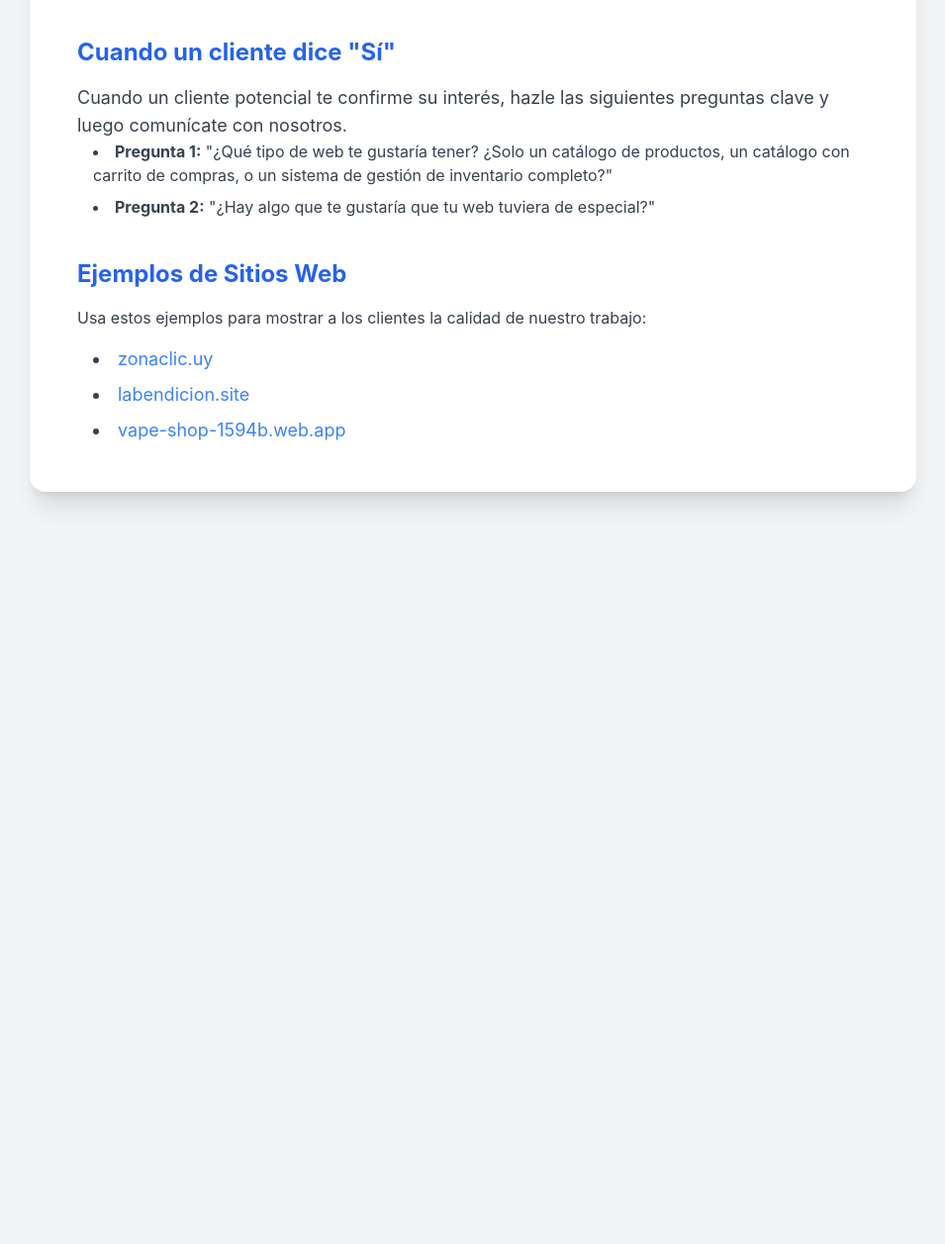
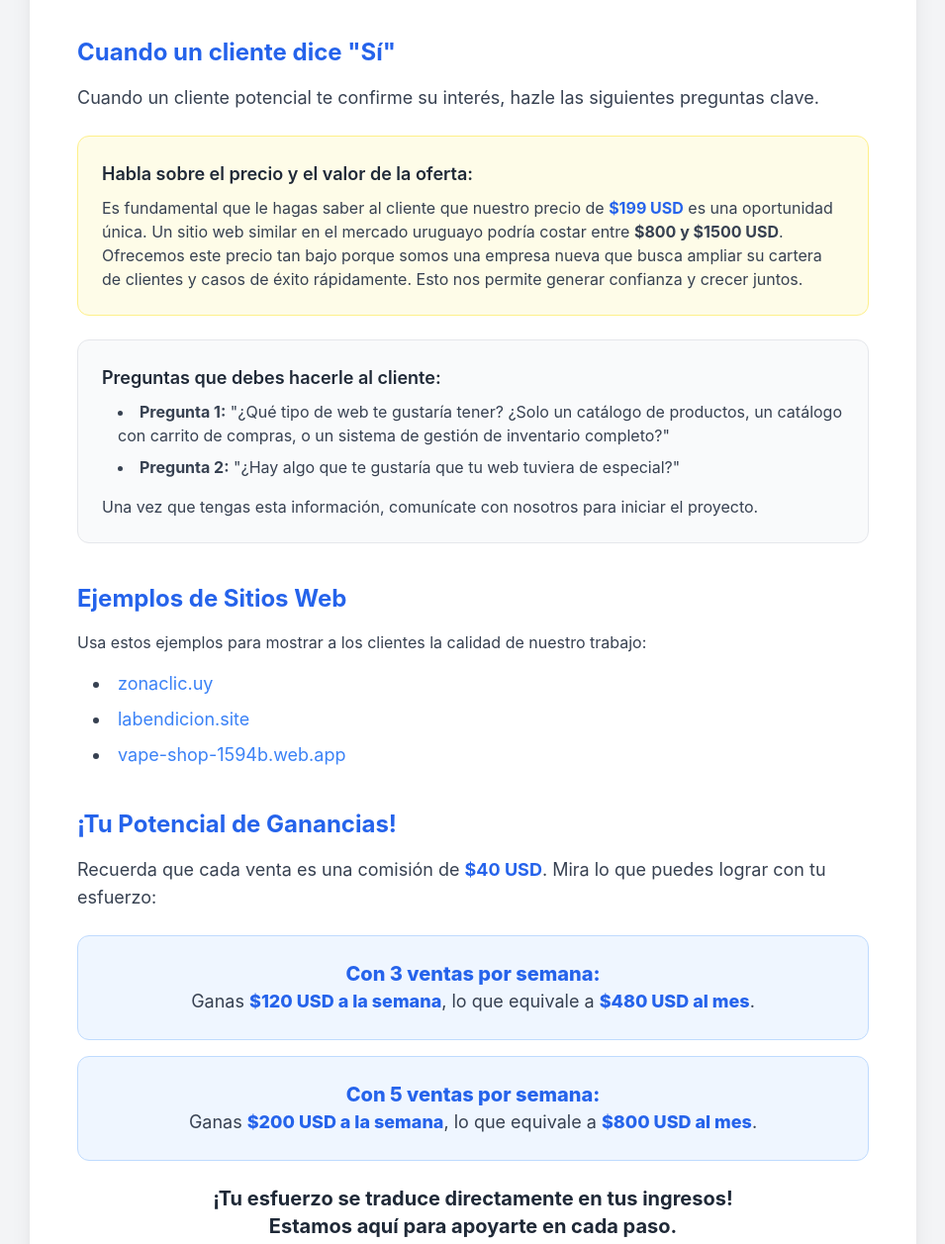
Before and after one commit to Ami2490/herramient-Amira-web-styles, a plain HTML site: page index.html in a window 1280 px wide. Shown: the part 1903-3160 px from the top of the page at 99% size, without its empty margins (162-1117 px from the left). Before the commit the page ends 2448 px from the top, so only its background shows below. Drawn offline with nearby package versions, Linux system fonts and the light colour scheme.

Commit message:
Update index.html

```diff
--- a/index.html
+++ b/index.html
@@ -115,17 +115,37 @@ Tu negocio merece tener una web que hable de vos, que venda por vos y que trabaj
         <!-- Sección 4: Procesamiento de un Cliente -->
         <section class="mb-10">
             <h2 class="text-2xl font-bold text-blue-600 mb-4">Cuando un cliente dice "Sí"</h2>
-            <p class="text-gray-700 text-base md:text-lg">
-                Cuando un cliente potencial te confirme su interés, hazle las siguientes preguntas clave y luego comunícate con nosotros.
+            <p class="text-gray-700 text-base md:text-lg mb-6">
+                Cuando un cliente potencial te confirme su interés, hazle las siguientes preguntas clave.
             </p>
-            <ul class="list-disc list-inside space-y-2 text-gray-700 pl-4">
-                <li><strong class="font-bold">Pregunta 1:</strong> "¿Qué tipo de web te gustaría tener? ¿Solo un catálogo de productos, un catálogo con carrito de compras, o un sistema de gestión de inventario completo?"</li>
-                <li><strong class="font-bold">Pregunta 2:</strong> "¿Hay algo que te gustaría que tu web tuviera de especial?"</li>
-            </ul>
+            <div class="space-y-6">
+                <!-- Punto de conversación sobre el precio -->
+                <div class="bg-yellow-50 p-6 rounded-xl border border-yellow-200">
+                    <p class="font-semibold text-gray-800 text-lg mb-2">
+                        Habla sobre el precio y el valor de la oferta:
+                    </p>
+                    <p class="text-gray-700">
+                        Es fundamental que le hagas saber al cliente que nuestro precio de <strong class="font-bold text-blue-600">$199 USD</strong> es una oportunidad única. Un sitio web similar en el mercado uruguayo podría costar entre <strong class="font-bold">$800 y $1500 USD</strong>. Ofrecemos este precio tan bajo porque somos una empresa nueva que busca ampliar su cartera de clientes y casos de éxito rápidamente. Esto nos permite generar confianza y crecer juntos.
+                    </p>
+                </div>
+                <!-- Preguntas para el cliente -->
+                <div class="bg-gray-50 p-6 rounded-xl border border-gray-200">
+                    <p class="font-semibold text-gray-800 text-lg mb-2">
+                        Preguntas que debes hacerle al cliente:
+                    </p>
+                    <ul class="list-disc list-inside space-y-2 text-gray-700 pl-4">
+                        <li><strong class="font-bold">Pregunta 1:</strong> "¿Qué tipo de web te gustaría tener? ¿Solo un catálogo de productos, un catálogo con carrito de compras, o un sistema de gestión de inventario completo?"</li>
+                        <li><strong class="font-bold">Pregunta 2:</strong> "¿Hay algo que te gustaría que tu web tuviera de especial?"</li>
+                    </ul>
+                    <p class="text-gray-700 mt-4">
+                        Una vez que tengas esta información, comunícate con nosotros para iniciar el proyecto.
+                    </p>
+                </div>
+            </div>
         </section>
 
         <!-- Sección 5: Ejemplos de sitios web -->
-        <section>
+        <section class="mb-10">
             <h2 class="text-2xl font-bold text-blue-600 mb-4">Ejemplos de Sitios Web</h2>
             <p class="text-gray-700 mb-4">
                 Usa estos ejemplos para mostrar a los clientes la calidad de nuestro trabajo:
@@ -135,6 +155,34 @@ Tu negocio merece tener una web que hable de vos, que venda por vos y que trabaj
                 <li><a href="https://labendicion.site" target="_blank" class="text-blue-500 hover:underline">labendicion.site</a></li>
                 <li><a href="https://vape-shop-1594b.web.app" target="_blank" class="text-blue-500 hover:underline">vape-shop-1594b.web.app</a></li>
             </ul>
+        </section>
+
+        <!-- Sección 6: Mensaje Motivador Final -->
+        <section>
+            <h2 class="text-2xl font-bold text-blue-600 mb-4">¡Tu Potencial de Ganancias!</h2>
+            <p class="text-gray-700 text-base md:text-lg mb-6">
+                Recuerda que cada venta es una comisión de <strong class="font-bold text-blue-600">$40 USD</strong>. Mira lo que puedes lograr con tu esfuerzo:
+            </p>
+            <div class="bg-blue-50 p-6 rounded-xl border border-blue-200 text-center">
+                <p class="text-lg md:text-xl font-bold text-gray-800">
+                    <strong class="font-extrabold text-blue-600">Con 3 ventas por semana:</strong>
+                </p>
+                <p class="text-base md:text-lg text-gray-700">
+                    Ganas <strong class="font-extrabold text-blue-600">$120 USD a la semana</strong>, lo que equivale a <strong class="font-extrabold text-blue-600">$480 USD al mes</strong>.
+                </p>
+            </div>
+            <div class="bg-blue-50 p-6 rounded-xl border border-blue-200 text-center mt-4">
+                <p class="text-lg md:text-xl font-bold text-gray-800">
+                    <strong class="font-extrabold text-blue-600">Con 5 ventas por semana:</strong>
+                </p>
+                <p class="text-base md:text-lg text-gray-700">
+                    Ganas <strong class="font-extrabold text-blue-600">$200 USD a la semana</strong>, lo que equivale a <strong class="font-extrabold text-blue-600">$800 USD al mes</strong>.
+                </p>
+            </div>
+            <p class="text-center text-lg md:text-xl font-bold text-gray-800 mt-6">
+                ¡Tu esfuerzo se traduce directamente en tus ingresos! <br>
+                Estamos aquí para apoyarte en cada paso.
+            </p>
         </section>
     </div>
 
```
